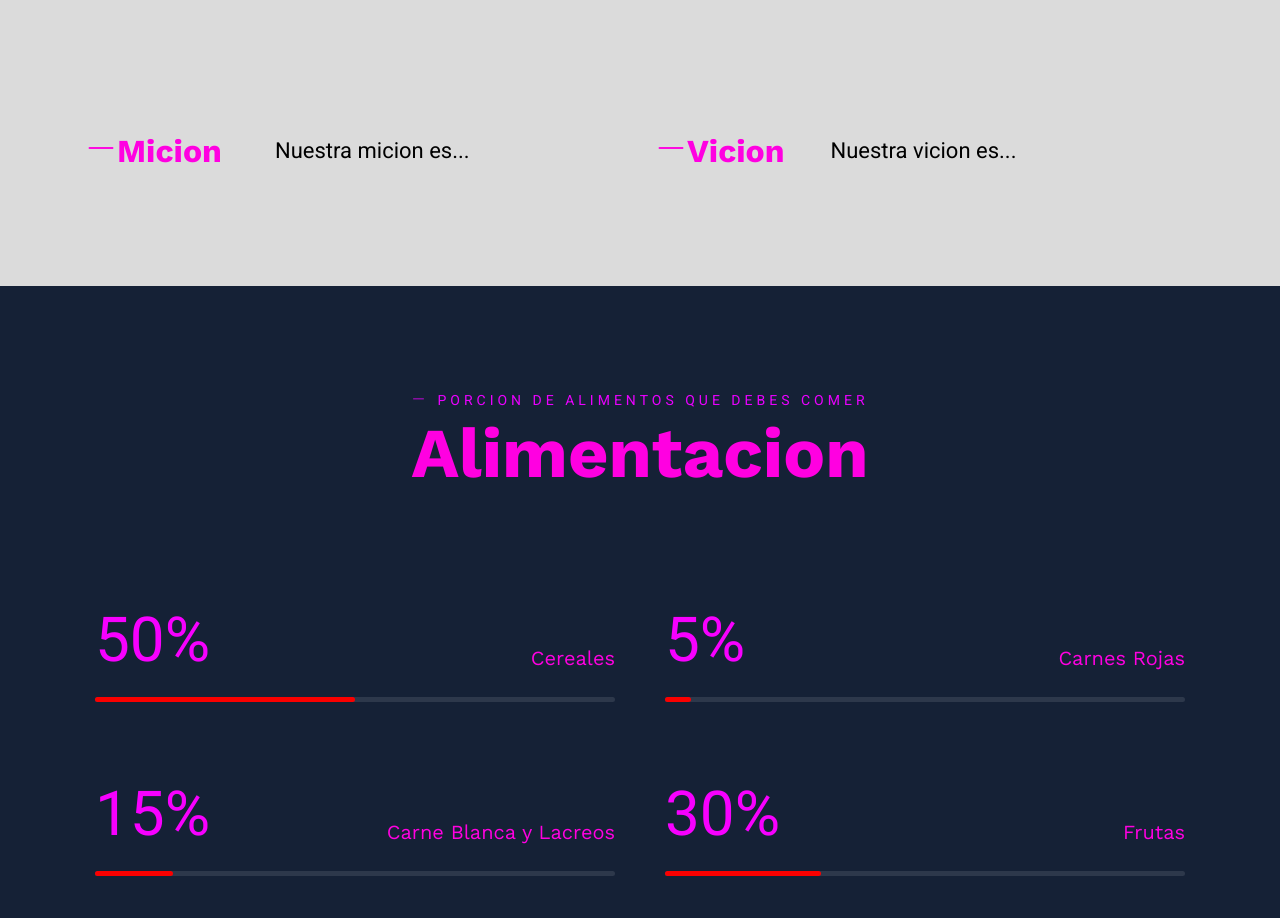
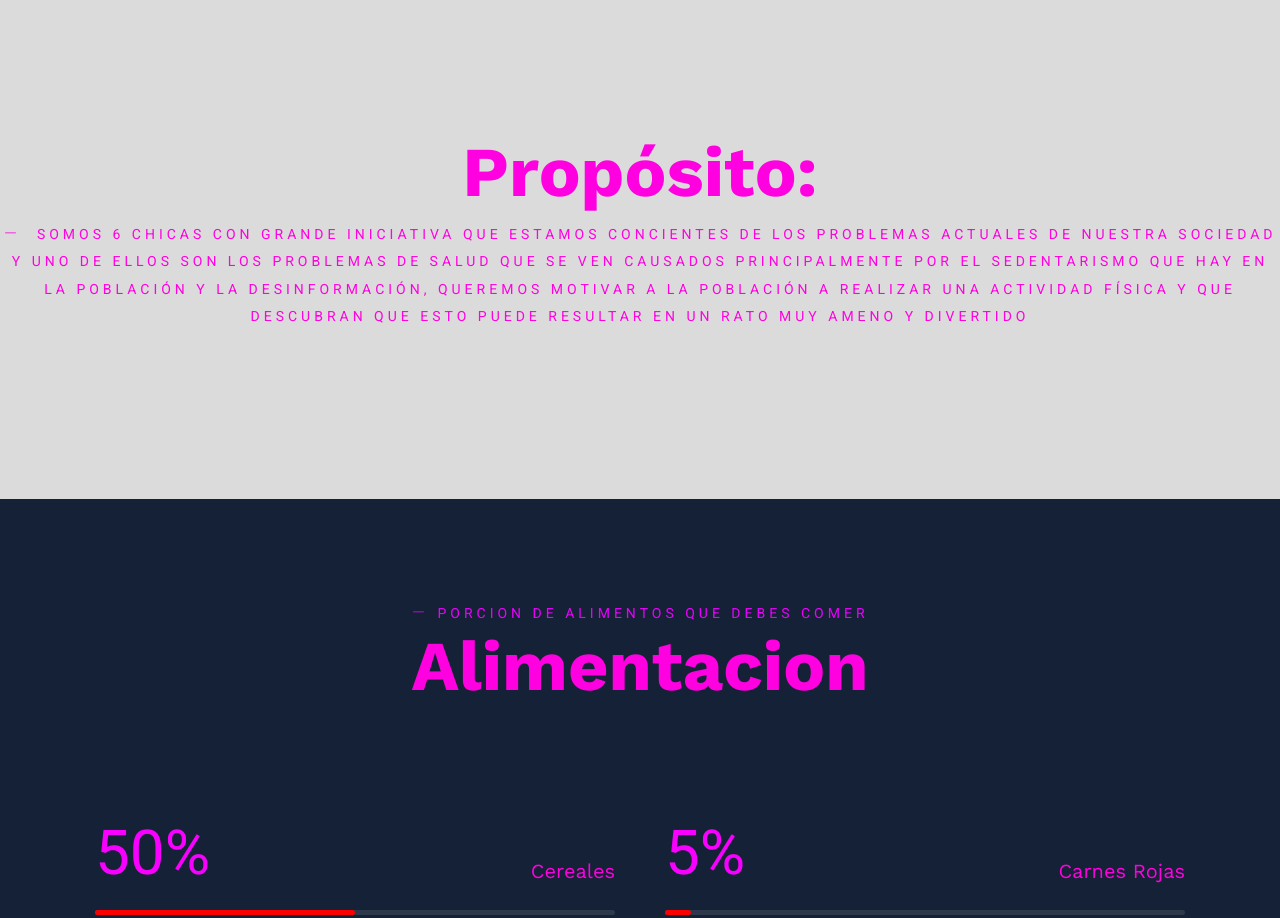
Before and after one commit to AdolfoRivera/MASTERCLASS, a plain HTML site: page index.html in a window 1280 px wide. Shown: the part 1060-1978 px from the top of the page. Drawn offline with nearby package versions, Linux system fonts and the light colour scheme.

Commit message:
Propocito

```diff
--- a/index.html
+++ b/index.html
@@ -105,35 +105,11 @@
 <!--Micion y Vicion-->
 
 <section class="section" id="about" data-aos="fade-up">
-	<div class="container">
-		<div class="row">
-			<div class="col-lg-6 col-md-6">
-				<div class="row">
-					<div class="col-lg-4">
-						<h2><i class="ti-minus"></i>Micion</h2>
-					</div>
-					<div class="col-lg-8">
-						<p class=" text-md"style="color: black">Nuestra micion es...</p>
-
-					</div>
-
-				</div>
-			</div>
-			<div class="col-lg-6 mt-5 mt-lg-0 mt-md-0 col-md-6">
-				<div class="row">
-					<div class="col-lg-3">
-						<h2><i class="ti-minus"></i>Vicion</h2>
-					</div>
-					<div class="col-lg-9 pl-5" >
-						<p class=" text-md" style="color: black">
-							Nuestra vicion es...
-						</p>
-
-					</div>
-				</div>
-			</div>
-		</div>
-
+	<div class="section-title text-center">
+		<h2 class="title">Propósito:</h2>
+		<span class="text-color:black mb-0 text-uppercase text-sm"><i class="ti-minus mr-2"></i>
+			Somos 6 chicas con grande iniciativa que estamos concientes de los problemas actuales de nuestra sociedad y uno de ellos son los problemas de salud que se ven causados principalmente por el sedentarismo que hay en la población y la desinformación, queremos motivar a la población a realizar una actividad física y
+			 que descubran que esto puede resultar en un rato muy ameno y divertido</span>
 
 	</div>
 </section>
@@ -582,7 +558,7 @@
 				</ul>
 			</div>
 			<div class="col-lg-5">
-				<p class="lead"><span class="text-color"><a href="https://www.uaa.mx/direcciones/dgdv/editorial/docs/lda.pdf" target="_blank">Todos los derechos rteservados</a></p>
+				<p class="lead"><span class="text-color"><a href="https://www.uaa.mx/direcciones/dgdv/editorial/docs/lda.pdf" target="_blank">Todos los derechos reservados</a></p>
 				<a href="#top" class="backtop smoth-scroll"><i class="ti-angle-up"></i></a>
 			</div>
 		</div>
```
